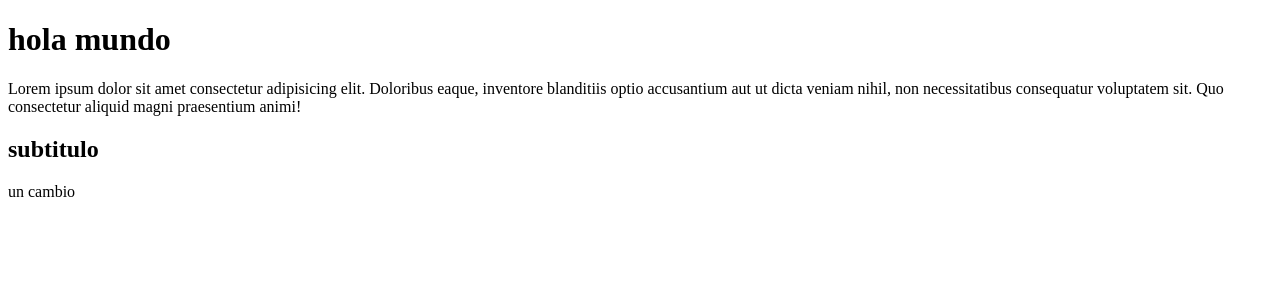
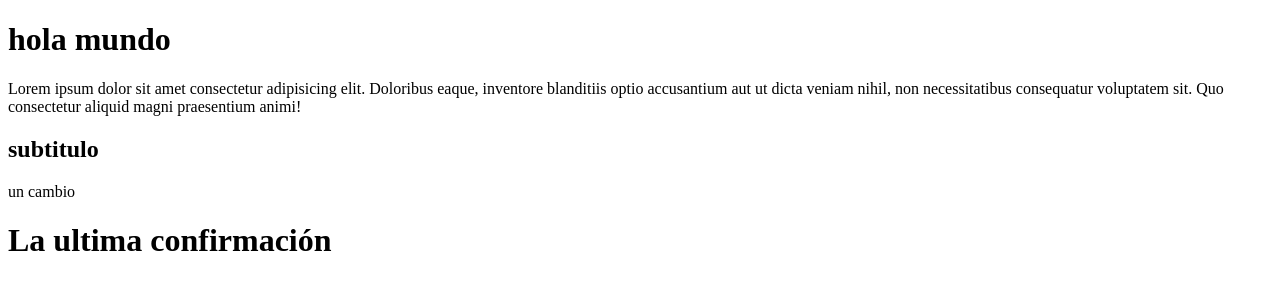
Before and after one commit to ValentinaC2004/pagina-internet, a plain HTML site: page index.html in a window 1280 px wide. Drawn offline with Linux system fonts and the light colour scheme.

Commit message:
ultima modificación

```diff
--- a/index.html
+++ b/index.html
@@ -14,6 +14,7 @@
         </p>
         <h2>subtitulo</h2>
         <p>un cambio</p>
+        <h1>La ultima confirmación</h1>
     </div>
 </body>
 </html>
```
